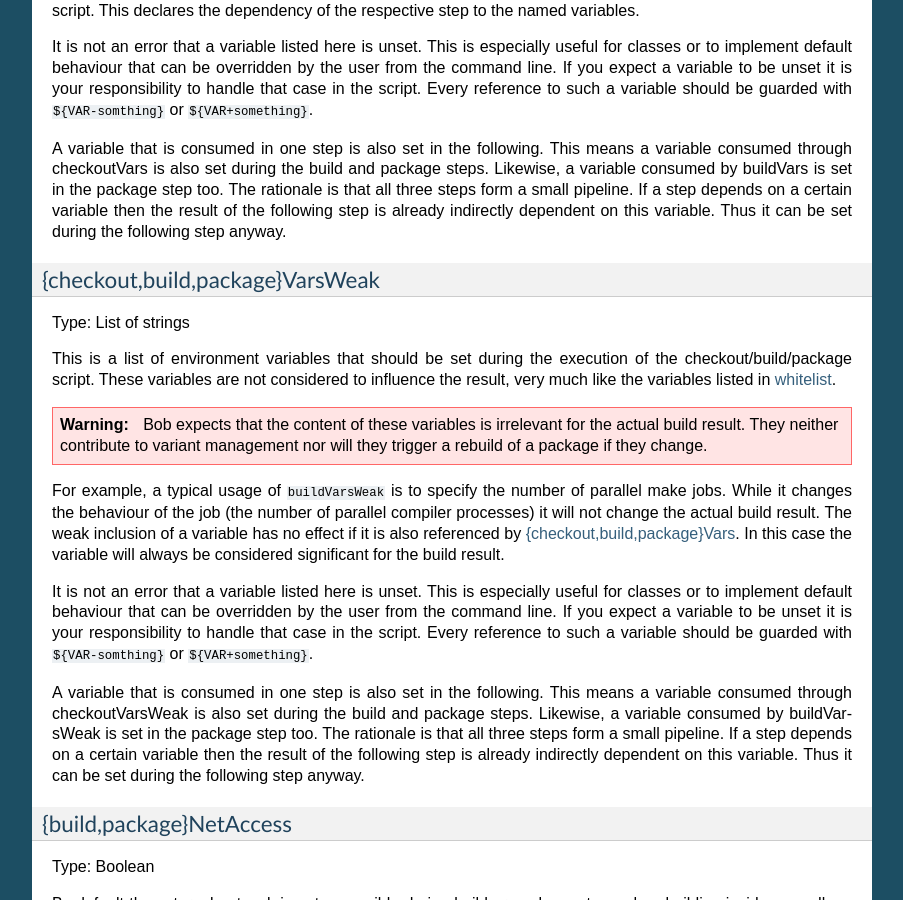
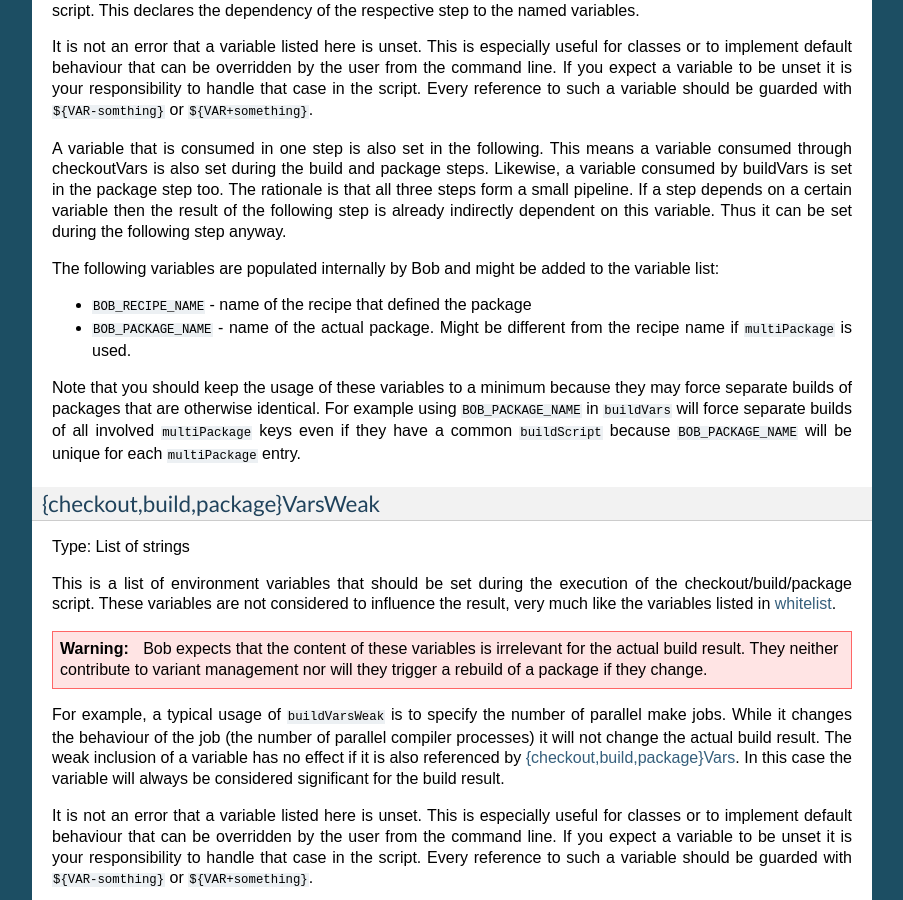
Before and after one commit to BobBuildTool/bob, a Sphinx documentation site: the page built from doc/manual/configuration.rst, in a window 1280 px wide and 900 px high, scrolled down 7180 px. Shown: the whole window, without its empty margins (198-1101 px from the left). Built offline with Sphinx 7.4.7, drawn with Linux system fonts in a browser that asks for light colours; formulas are drawn with MathJax 3; the version number could not be read and is left out.

Commit message:
doc: describe BOB_{RECIPE,PACKAGE}_NAME variables

```diff
--- a/doc/manual/configuration.rst
+++ b/doc/manual/configuration.rst
@@ -476,6 +476,20 @@ package step too. The rationale is that all three steps form a small pipeline.
 If a step depends on a certain variable then the result of the following step
 is already indirectly dependent on this variable. Thus it can be set during the
 following step anyway.
+
+The following variables are populated internally by Bob and might be added to
+the variable list:
+
+* ``BOB_RECIPE_NAME`` - name of the recipe that defined the package
+* ``BOB_PACKAGE_NAME`` - name of the actual package. Might be different from
+  the recipe name if ``multiPackage`` is used.
+
+Note that you should keep the usage of these variables to a minimum because
+they may force separate builds of packages that are otherwise identical.  For
+example using ``BOB_PACKAGE_NAME`` in ``buildVars`` will force separate builds
+of all involved ``multiPackage`` keys even if they have a common
+``buildScript`` because ``BOB_PACKAGE_NAME`` will be unique for each
+``multiPackage`` entry.
 
 .. _configuration-recipes-vars-weak:
 
```
